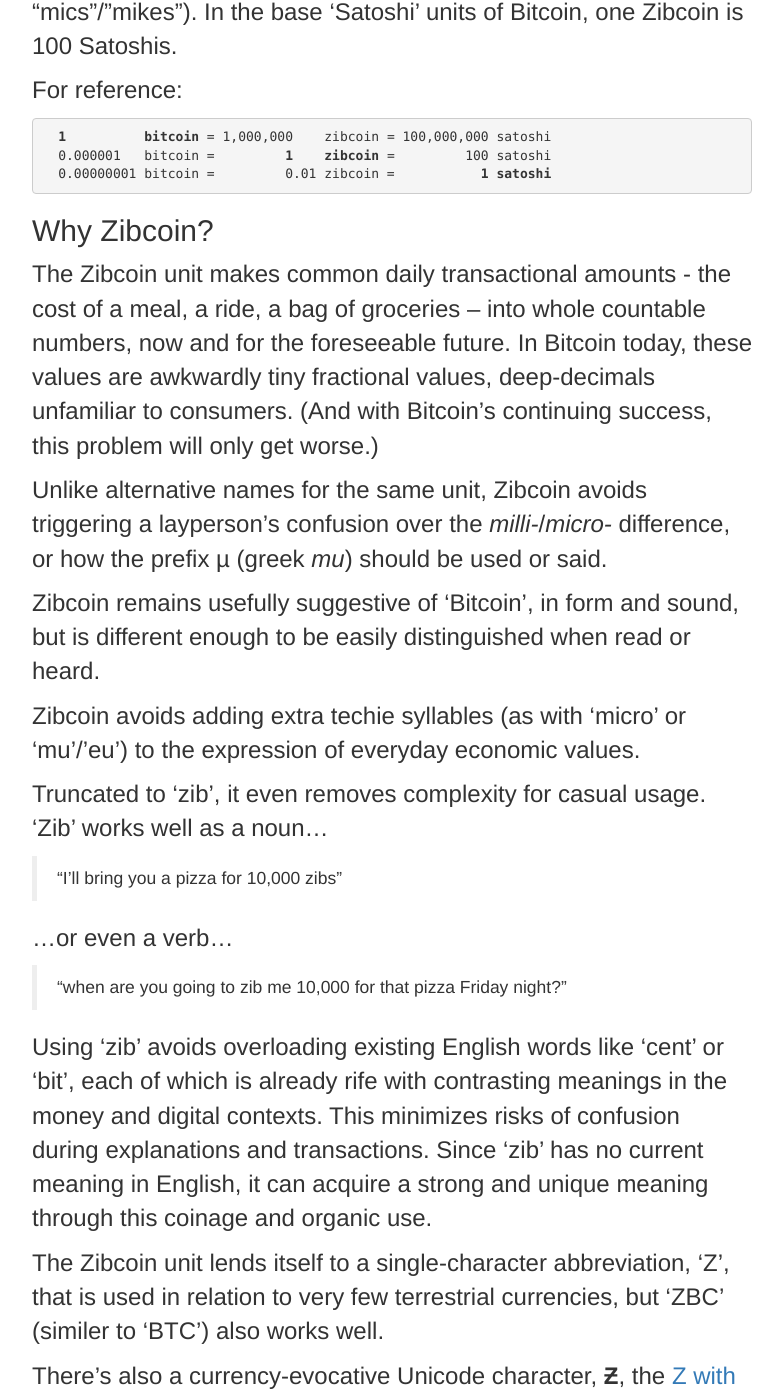
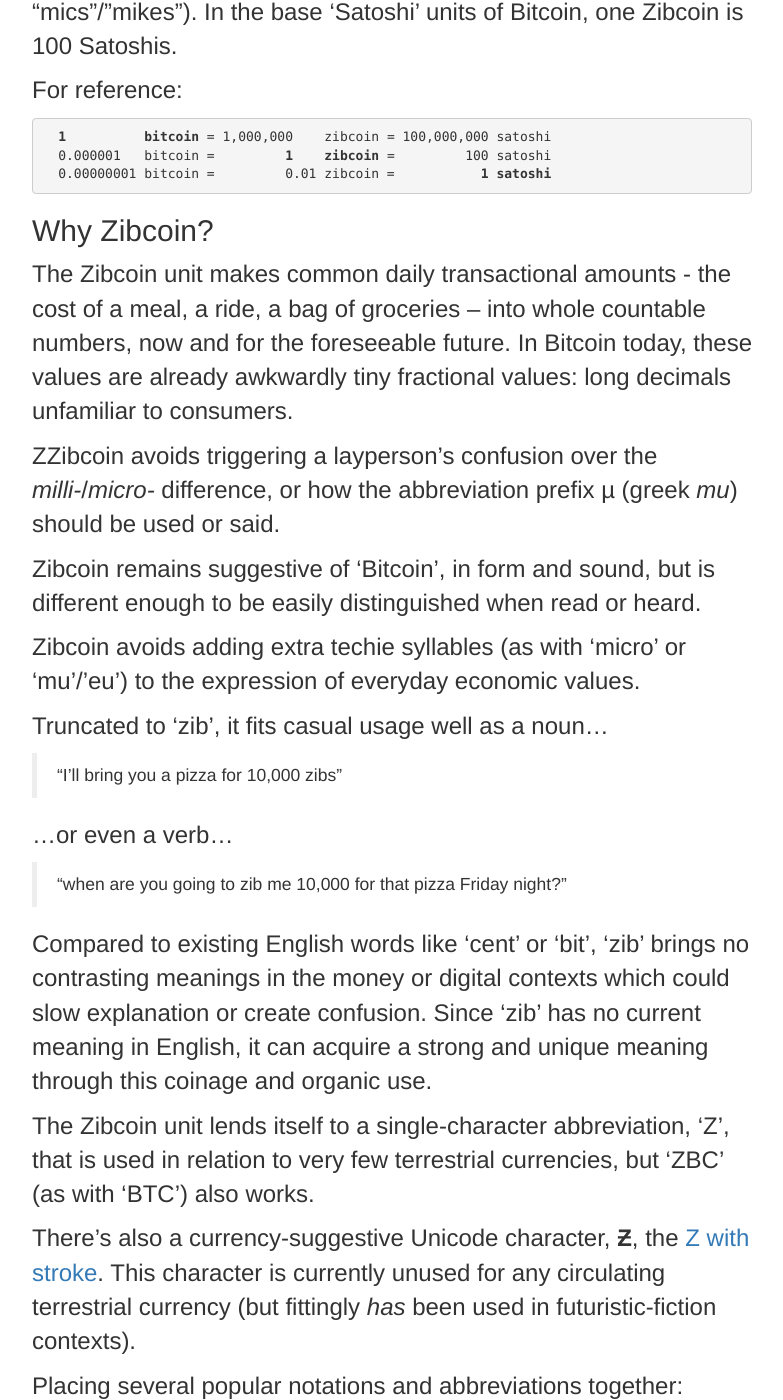
Before and after one commit to gojomo/zibcoin.org, a Jekyll site: the page built from index.md, in a window 1280 px wide and 1400 px high, scrolled down 232 px. Shown: the whole window, without its empty margins (248-1031 px from the left). Built offline with Jekyll 4.4.1, drawn with Linux system fonts in a browser that asks for light colours; nearby versions of some CDN libraries; some of the changed text lies outside the part shown.

Commit message:
Update index.md

```diff
--- a/index.md
+++ b/index.md
@@ -21,15 +21,15 @@
 
 ## Why Zibcoin?
 
-The Zibcoin unit makes common daily transactional amounts - the cost of a meal, a ride, a bag of groceries – into whole countable numbers, now and for the foreseeable future. In Bitcoin today, these values are awkwardly tiny fractional values, deep-decimals unfamiliar to consumers. (And with Bitcoin's continuing success, this problem will only get worse.)
+The Zibcoin unit makes common daily transactional amounts - the cost of a meal, a ride, a bag of groceries – into whole countable numbers, now and for the foreseeable future. In Bitcoin today, these values are already awkwardly tiny fractional values: long decimals unfamiliar to consumers.
 
-Unlike alternative names for the same unit, Zibcoin avoids triggering a layperson's confusion over the *milli-*/*micro-* difference, or how the prefix µ (greek *mu*) should be used or said.
+ZZibcoin avoids triggering a layperson's confusion over the *milli-*/*micro-* difference, or how the abbreviation prefix µ (greek *mu*) should be used or said.
 
-Zibcoin remains usefully suggestive of 'Bitcoin', in form and sound, but is different enough to be easily distinguished when read or heard.
+Zibcoin remains suggestive of 'Bitcoin', in form and sound, but is different enough to be easily distinguished when read or heard.
 
 Zibcoin avoids adding extra techie syllables (as with 'micro' or 'mu'/'eu') to the expression of everyday economic values.
 
-Truncated to 'zib', it even removes complexity for casual usage. 'Zib' works well as a noun…
+Truncated to 'zib', it fits casual usage well as a noun…
 
 > "I'll bring you a pizza for 10,000 zibs"
 
@@ -37,11 +37,11 @@
 
 > "when are you going to zib me 10,000 for that pizza Friday night?"
 
-Using 'zib' avoids overloading existing English words like 'cent' or 'bit', each of which is already rife with contrasting meanings in the money and digital contexts. This minimizes risks of confusion during explanations and transactions. Since 'zib' has no current meaning in English, it can acquire a strong and unique meaning through this coinage and organic use.
+Compared to existing English words like 'cent' or 'bit', 'zib' brings no contrasting meanings in the money or digital contexts which could slow explanation or create confusion. Since 'zib' has no current meaning in English, it can acquire a strong and unique meaning through this coinage and organic use.
 
-The Zibcoin unit lends itself to a single-character abbreviation, 'Z', that is used in relation to very few terrestrial currencies, but 'ZBC' (similer to 'BTC') also works well.
+The Zibcoin unit lends itself to a single-character abbreviation, 'Z', that is used in relation to very few terrestrial currencies, but 'ZBC' (as with 'BTC') also works.
 
-There's also a currency-evocative Unicode character, **Ƶ**, the [Z with stroke](https://en.wikipedia.org/wiki/Z_with_stroke). This character is currently unused for any circulating terrestrial currency, but fittingly *has* been used in futuristic-fiction contexts.
+There's also a currency-suggestive Unicode character, **Ƶ**, the [Z with stroke](https://en.wikipedia.org/wiki/Z_with_stroke). This character is currently unused for any circulating terrestrial currency (but fittingly *has* been used in futuristic-fiction contexts).
 
 Placing several popular notations and abbreviations together:
 
```
